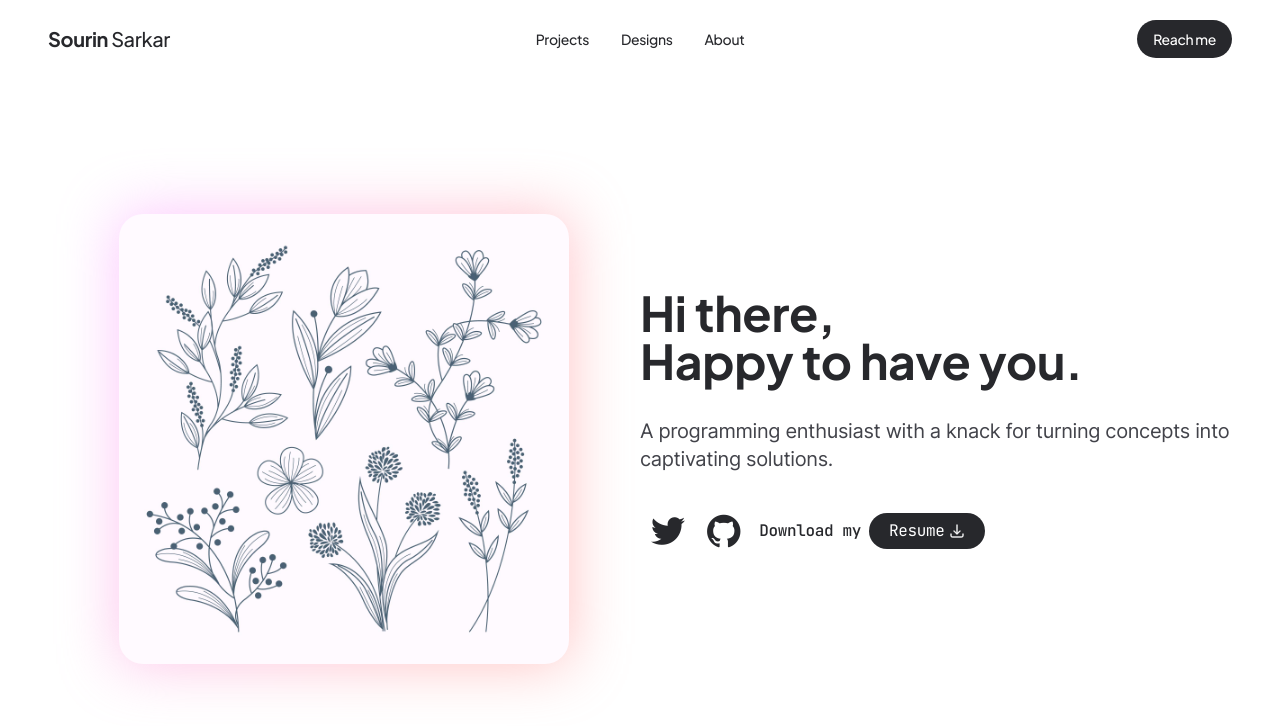
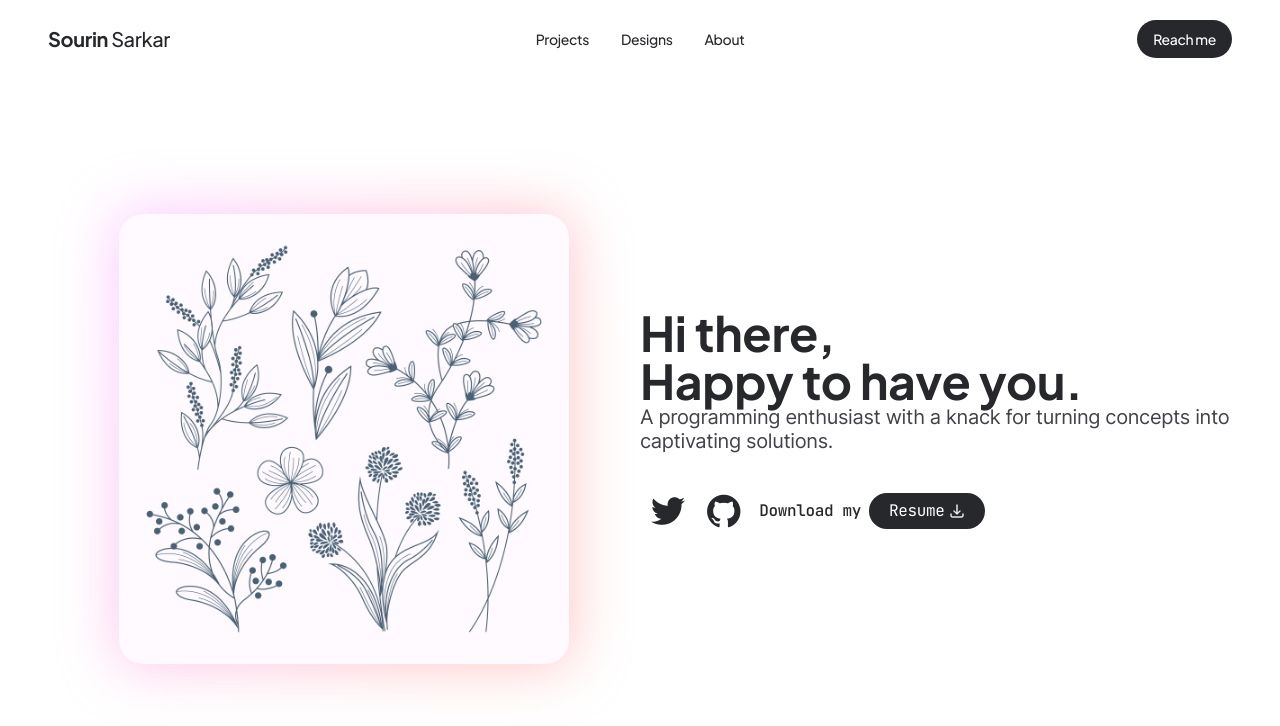
Before and after one commit to sourinsarkar/portfolioX, a React (Vite) app: page / in a window 1280 px wide. Shown: the top 726 px of the page. Built offline with nearby package versions, Linux system fonts and the light colour scheme.

Commit message:
Made few changes to HomeBody

```diff
--- a/src/components/Home/HomeBody.tsx
+++ b/src/components/Home/HomeBody.tsx
@@ -17,8 +17,8 @@ const HomeBody: React.FC = () => {
                     <div>
                         <h1 className="text-3xl mq-4:text-4xl xl:text-5xl font-bold">Hi there,<br />Happy to have you.</h1>
                     </div>
-                    <div className="my-3 mx-2 xl:mx-0 xl:my-8 sub-font mq-4:text-lg xl:text-xl">
-                        <p>A programming enthusiast with a knack for turning concepts into captivating solutions.</p>
+                    <div className="mt-5 xl:mt-0 mx-2 xl:mx-0 xl:my-8 sub-font mq-4:text-lg xl:text-xl">
+                        <p className="leading-6">A programming enthusiast with a knack for turning concepts into captivating solutions.</p>
                     </div>
                     <div className="my-8 flex justify-center items-center xl:justify-start">
                         <ul className="flex items-center">
```
